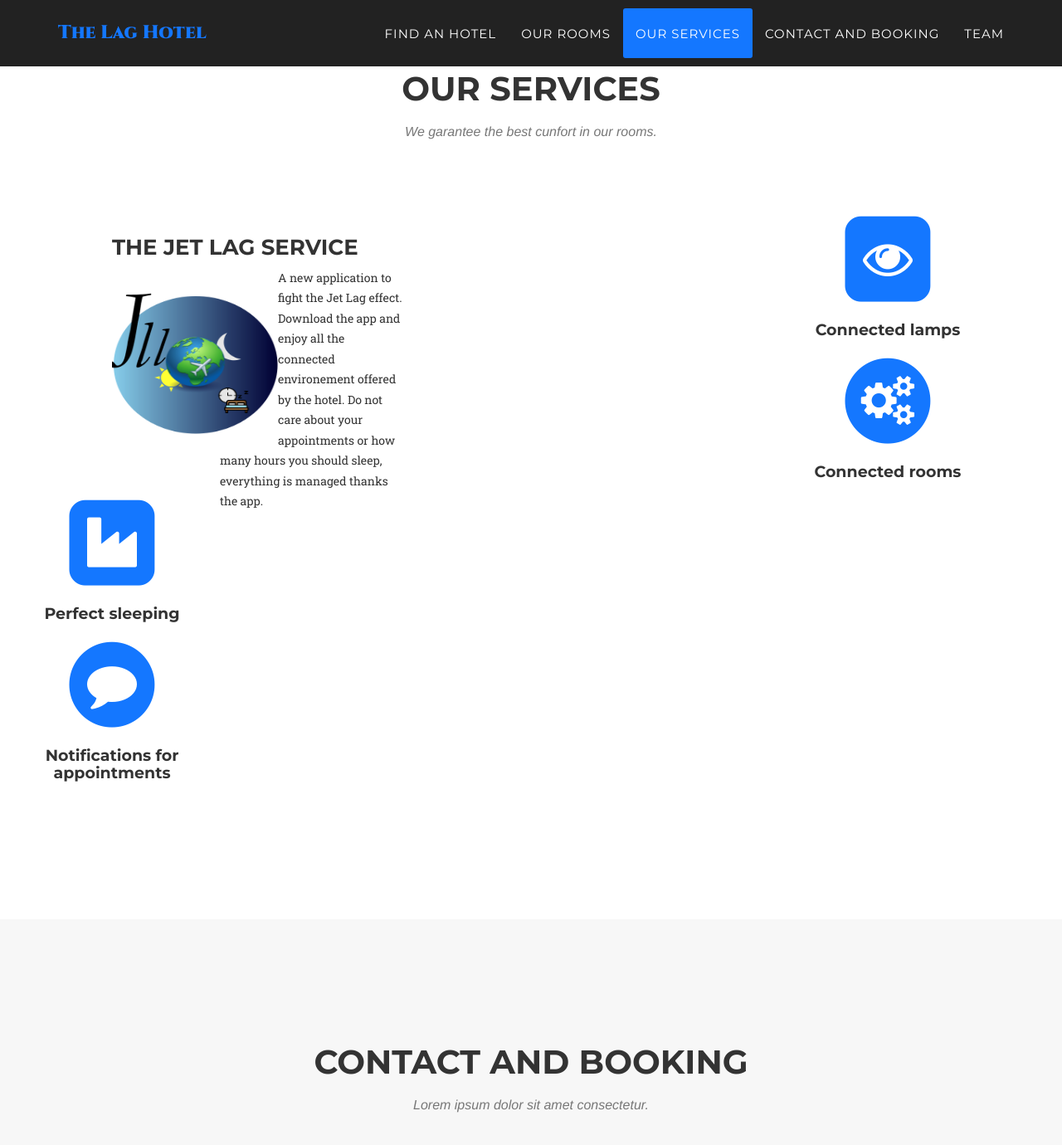
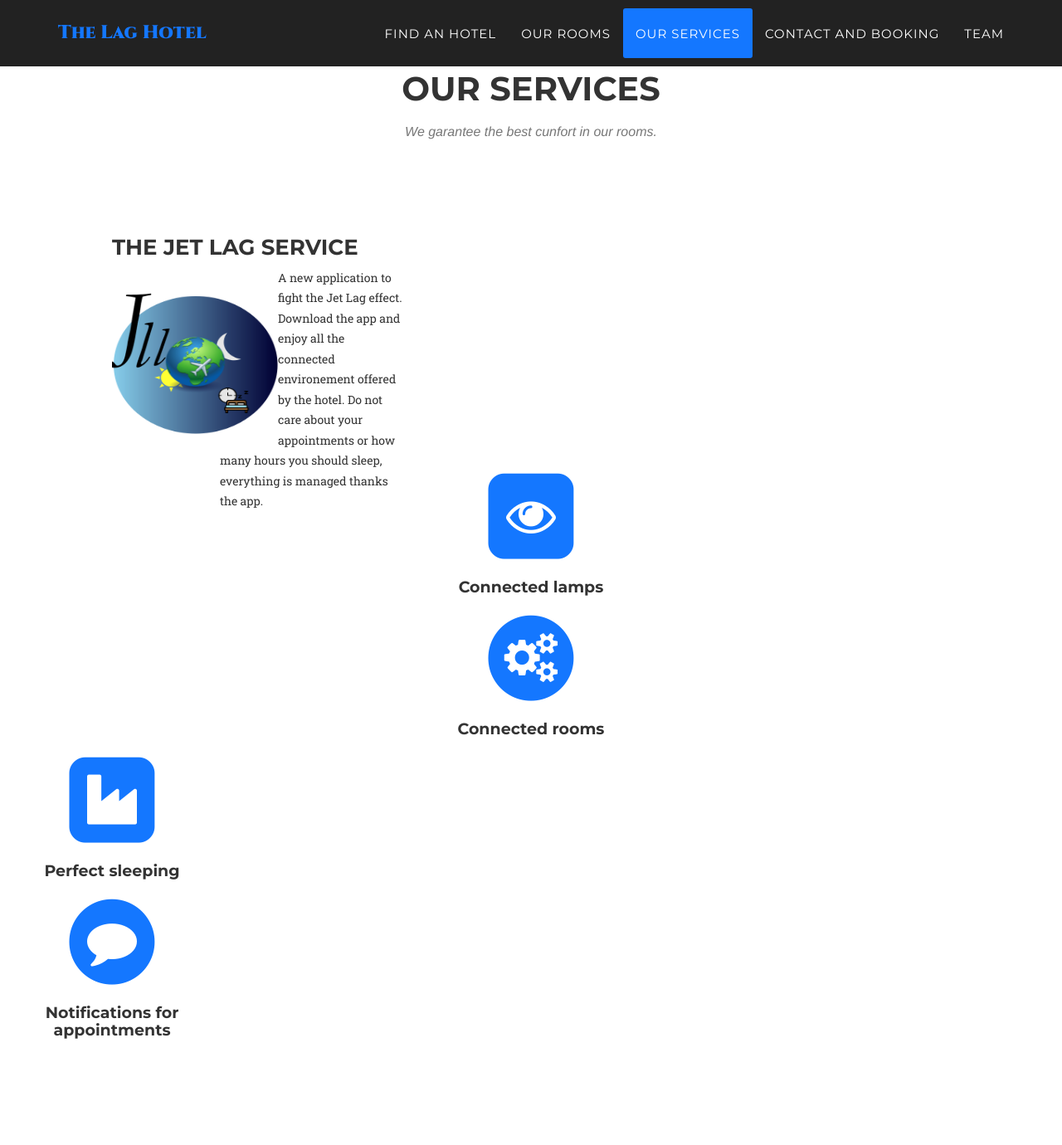
Before and after one commit to VincentGautier/Hotel-web-site, a Jekyll site: the page built from index.html, in a window 1280 px wide and 1400 px high, scrolled down 2366 px. Shown: the top 1380 px of the window at 83% size. Built offline with Jekyll 4.4.1, drawn with Linux system fonts in a browser that asks for light colours; some web fonts are replaced.

Commit message:
Update agency.css

```diff
--- a/_includes/css/agency.css
+++ b/_includes/css/agency.css
@@ -905,7 +905,7 @@
 	width: 300px;
 }
 div#centre {
-	margin-left: 20px;
-	margin-right:20px;
+	margin-left: 400px;
+	margin-right:400px;
 
 }
```
